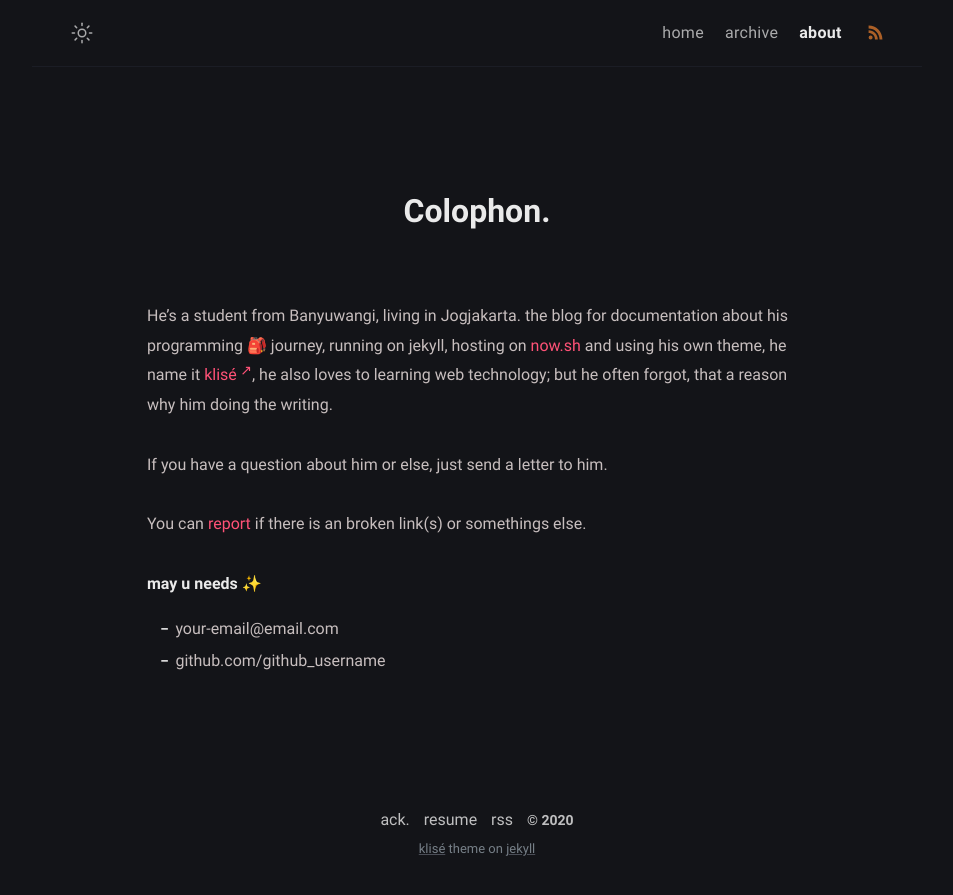
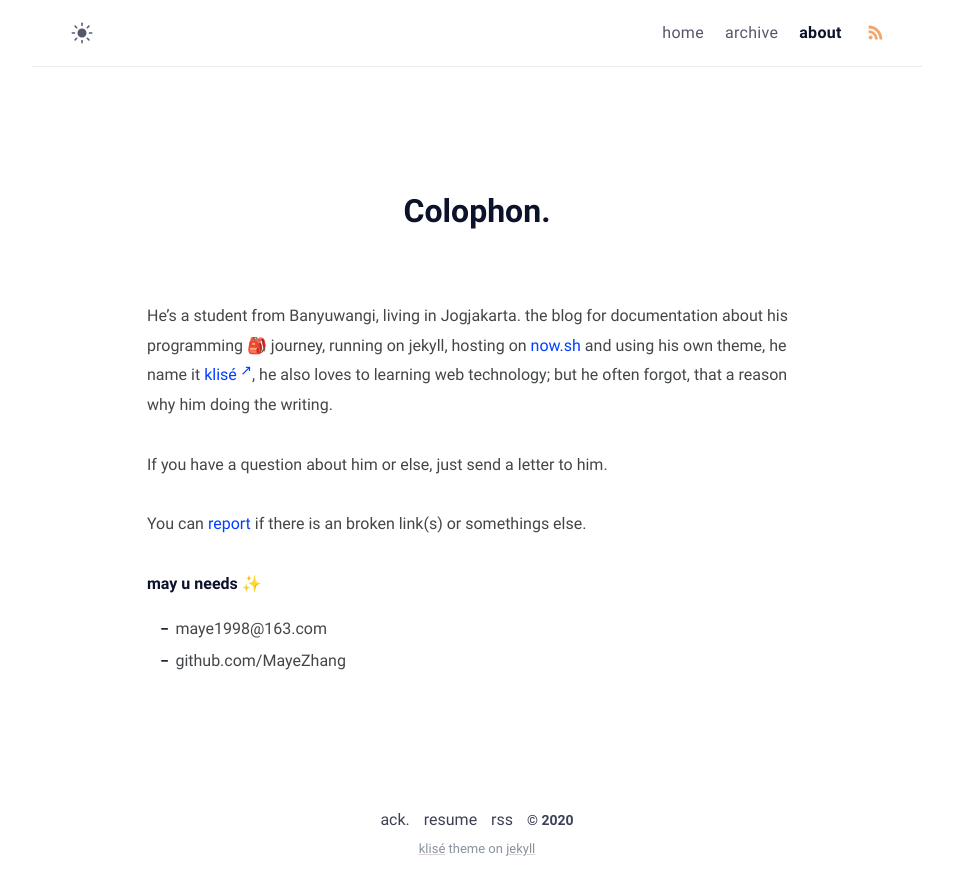
Before and after one commit to MayeZhang/MayeZhang.github.io, a Jekyll site: the page built from about.md, in a window 1280 px wide. Shown: the top 895 px of the page, without its empty margins (163-1116 px from the left). Built offline with Jekyll 4.4.1, drawn with Linux system fonts in a browser that asks for light colours.

Commit message:
Update _config.yml

```diff
--- a/_config.yml
+++ b/_config.yml
@@ -4,22 +4,22 @@ description: >- # site description
   He's writing in Bahasa about web technology and experience as a journal
   for documentation things that he learned, meet him <a href="https://github.com/piharpi" target="_blank" rel="noopener">@github</a>.
 lang: en-US # default lang
-timezone: Asia/Jakarta # set your timezone
+timezone: Asia/Shanghai # set your timezone
 image: assets/img/ogp.png # This image used for Open Graph more info https://ogp.me/
 repo: https://github.com/piharpi/jekyll-klise # site repo [optional]
-mode: dark # default theme "dark" | "light"
+mode: light # default theme "dark" | "light"
 
 # Profile settings
 author:
-  name: Jekyll Klisé # author name
+  name: Chi Zhang # author name
   bio: >- # tell to the world
     The minimalist Jekyll theme, light and dark mode support, for running a personal site and blog,
     meet Klisé theme at <a href="https://github.com/piharpi/jekyll-klise" target="_blank" rel="noopener">@github</a>.
-  username: username # general username
-  github: github_username # github username
+  username: Chi Zhang # general username
+  github: MayeZhang # github username
   twitter: twitter_username # twitter username
   facebook: facebook_username # facebook username
-  email: your-email@email.com # email adress
+  email: maye1998@163.com # email adress
   avatar: /assets/img/avatar.jpg # change with your own avatar
 
 # URL settings
```
